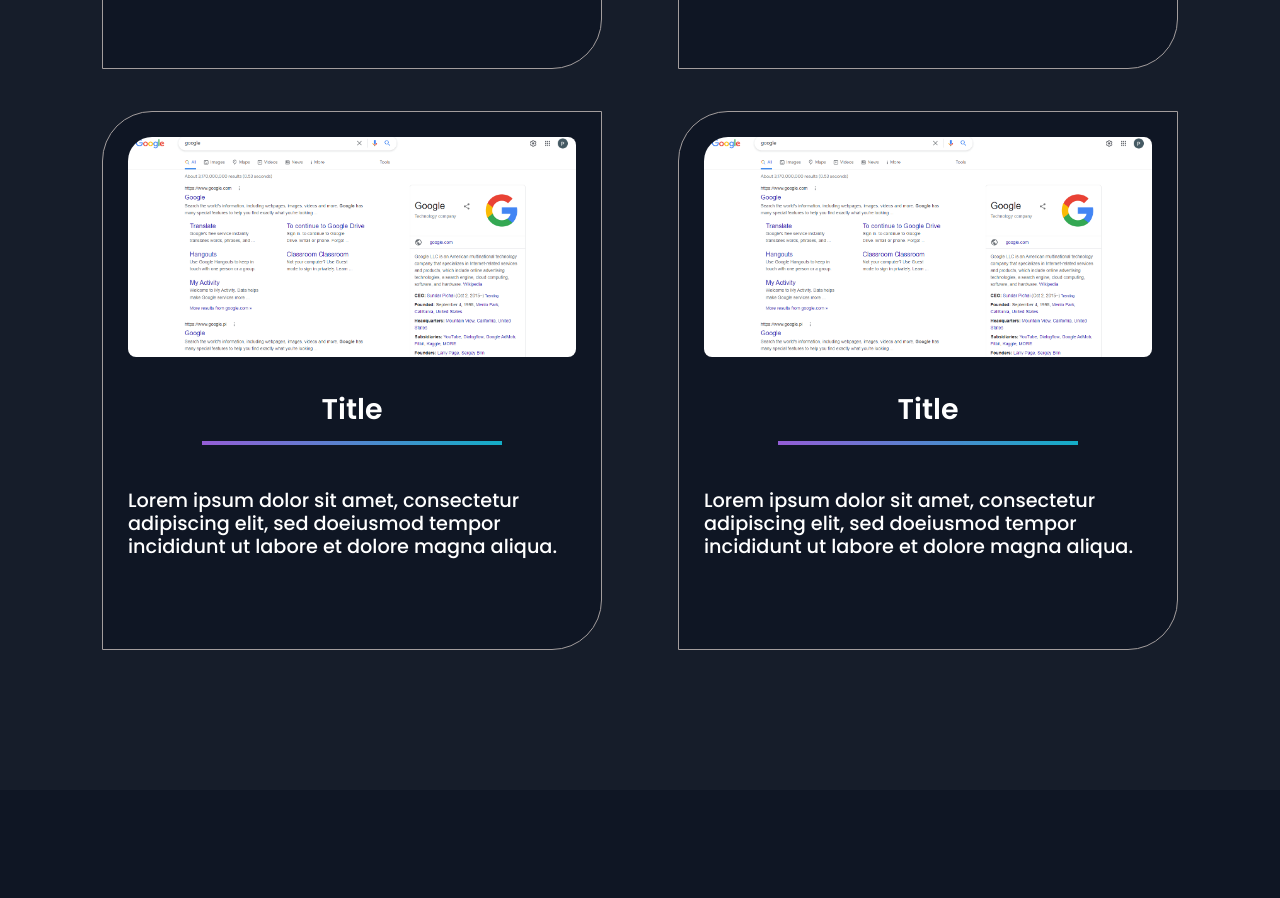
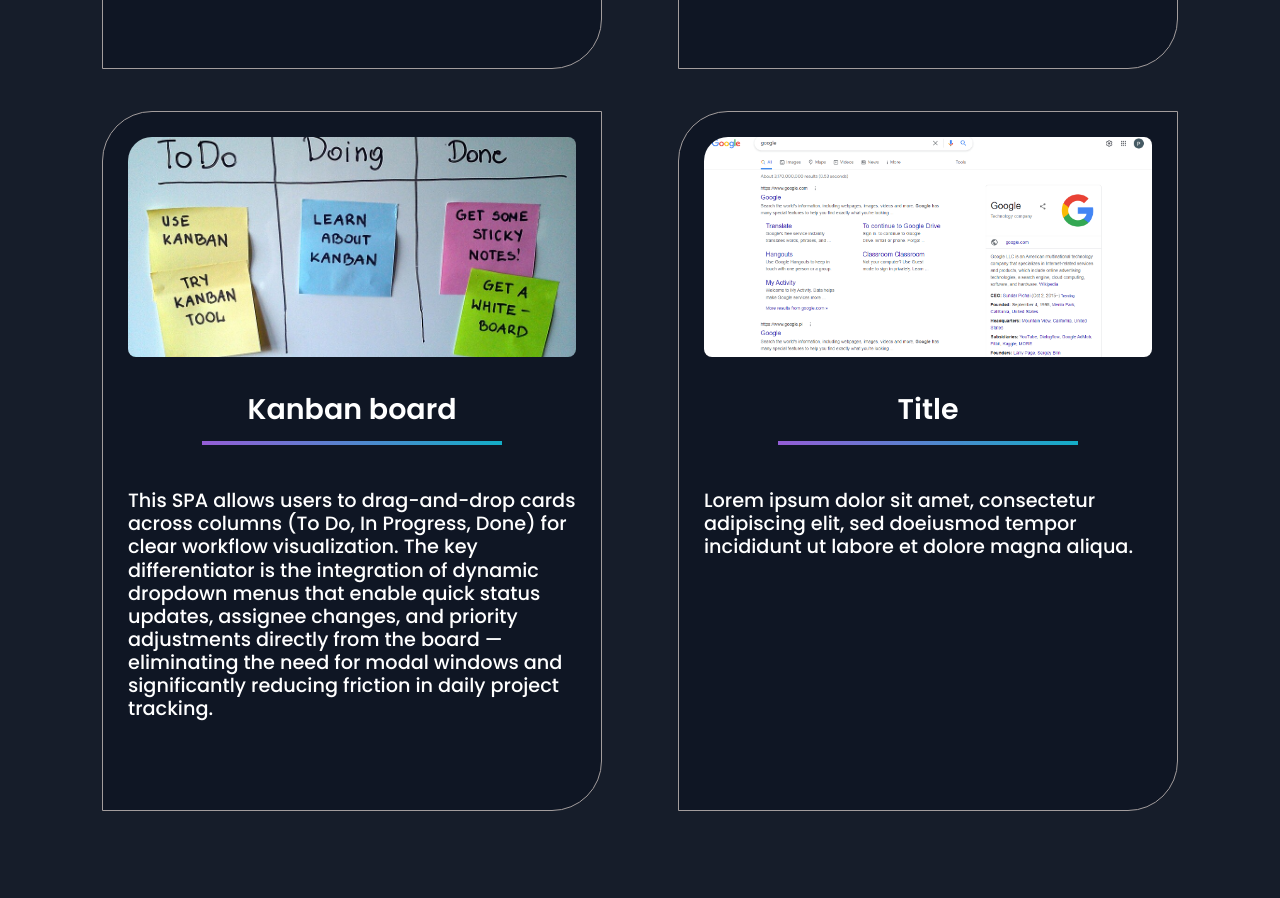
Before and after one commit to Emilo067/Portfolio, a React app: page / in a window 1280 px wide. Shown: the part 2340-3238 px from the top of the page. Built offline with nearby package versions, Linux system fonts and the light colour scheme.

Commit message:
add project

```diff
--- a/src/layout/sections/projects/Projects.tsx
+++ b/src/layout/sections/projects/Projects.tsx
@@ -6,6 +6,7 @@ import {Container} from "../../../components/Container";
 import {S} from "./Projects_Styles"
 import todolistImg from '../../../assets/img/todolist.jpg'
 import socialNetwork from '../../../assets/img/social-network.jpg'
+import kanban from '../../../assets/img/kanban.jpg'
 
 const workData = [
     {
@@ -21,10 +22,10 @@ const workData = [
         link: 'https://emilo067.github.io/samurai-way-main/'
     },
     {
-        img: ``,
-        title: "Title",
-        description: "Lorem ipsum dolor sit amet, consectetur adipiscing elit, sed doeiusmod tempor incididunt ut labore et dolore magna aliqua.",
-        link: ''
+        img: `${kanban}`,
+        title: "Kanban board",
+        description: "This SPA allows users to drag-and-drop cards across columns (To Do, In Progress, Done) for clear workflow visualization. The key differentiator is the integration of dynamic dropdown menus that enable quick status updates, assignee changes, and priority adjustments directly from the board — eliminating the need for modal windows and significantly reducing friction in daily project tracking.",
+        link: 'https://kanban-board-implementation.vercel.app/'
     },
     {
         img: ``,
```
Also changed, not shown: src/assets/img/kanban.jpg (added).
